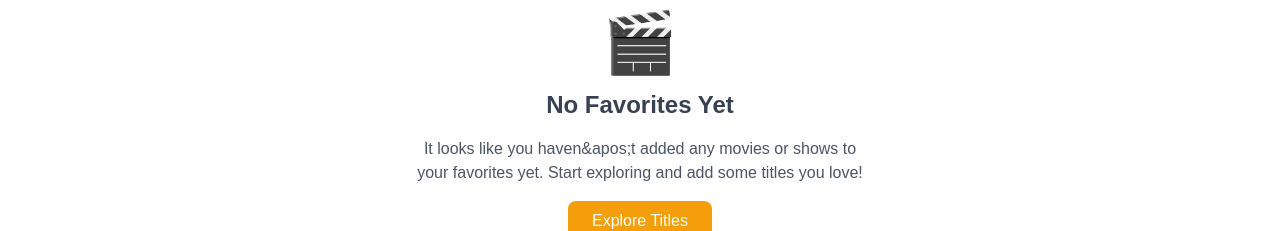
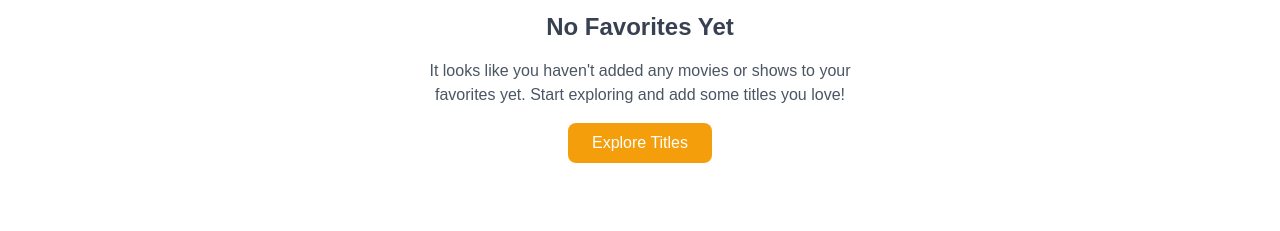
Before and after one commit to skarla21/next-imdb, a Next.js app: page /favorites in a window 1280 px wide. Shown: the part 353-584 px from the top of the page. Built offline with nearby package versions, Linux system fonts and the light colour scheme; no server answers; sample sign-in values are in the browser's storage.

Commit message:
minor visual improvement

```diff
--- a/src/app/favorites/page.tsx
+++ b/src/app/favorites/page.tsx
@@ -54,7 +54,7 @@ export default function Favorites() {
             <EmptyPage
               primaryText={"No Favorites Yet"}
               secondaryText={
-                "It looks like you haven&apos;t added any movies or shows to your favorites yet. Start exploring and add some titles you love!"
+                "It looks like you haven't added any movies or shows to your favorites yet. Start exploring and add some titles you love!"
               }
             />
           ) : (
--- a/src/components/EmptyPage.tsx
+++ b/src/components/EmptyPage.tsx
@@ -11,7 +11,7 @@ export default function EmptyPage({
   const router = useRouter();
 
   return (
-    <div className="flex flex-col items-center justify-center h-[calc(100vh-160px)] text-center">
+    <div className="flex flex-col items-center mt-32 h-[calc(100vh-160px)] text-center">
       <div className="max-w-md space-y-4">
         <div className="text-6xl">🎬</div>
         <h1 className="text-2xl font-bold">{primaryText}</h1>
```
